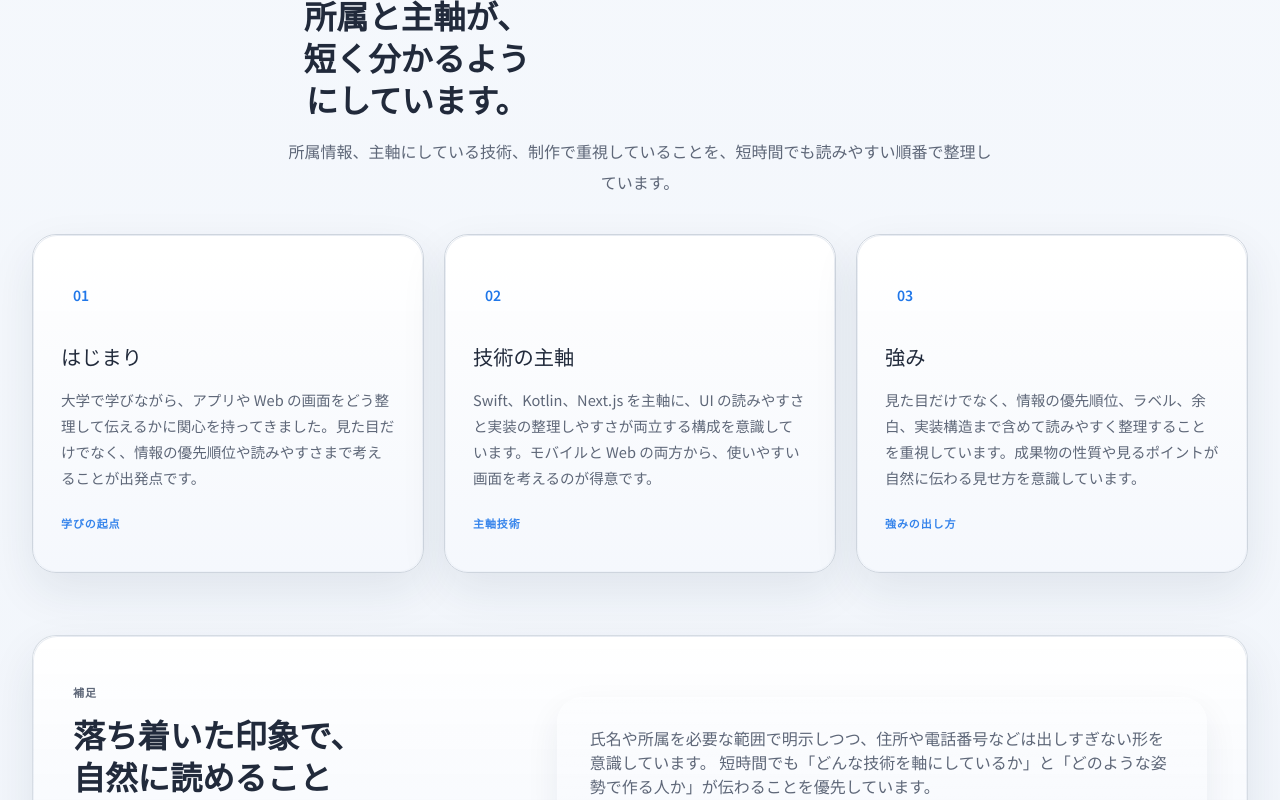
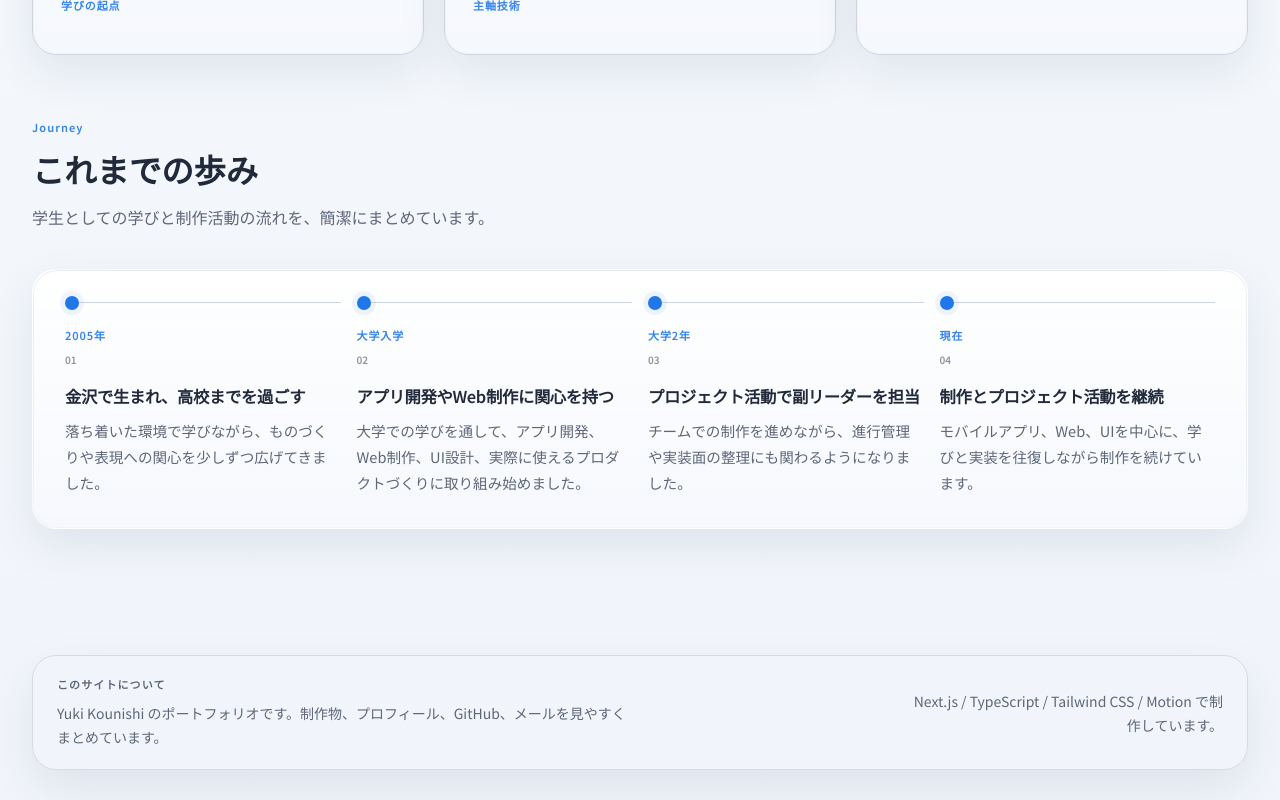
Before and after one commit to Kounishiyuuki/portfolio, a Next.js app: page /about in a window 1280 px wide. Shown: the part 1180-1980 px from the top of the page. Built offline with nearby package versions, Linux system fonts and the light colour scheme.

Commit message:
feat: add about journey section

```diff
--- a/src/app/about/page.tsx
+++ b/src/app/about/page.tsx
@@ -39,12 +39,39 @@ const storyBlocks = [
     index: "03",
     title: "強み",
     description:
-      "見た目だけでなく、情報の優先順位、ラベル、余白、実装構造まで含めて読みやすく整理することを重視しています。成果物の性質や見るポイントが自然に伝わる見せ方を意識しています。",
-    cta: "強みの出し方",
+      "情報の優先順位、ラベル、余白、実装構造まで含めて、使いやすい画面を考えています。",
+    cta: "UIと実装",
   },
 ] as const;
 
 const timelineItems = [...siteConfig.focusAreas, "情報設計", siteConfig.role] as const;
+
+const journeyItems = [
+  {
+    period: "2005年",
+    title: "金沢で生まれ、高校までを過ごす",
+    description:
+      "落ち着いた環境で学びながら、ものづくりや表現への関心を少しずつ広げてきました。",
+  },
+  {
+    period: "大学入学",
+    title: "アプリ開発やWeb制作に関心を持つ",
+    description:
+      "大学での学びを通して、アプリ開発、Web制作、UI設計、実際に使えるプロダクトづくりに取り組み始めました。",
+  },
+  {
+    period: "大学2年",
+    title: "プロジェクト活動で副リーダーを担当",
+    description:
+      "チームでの制作を進めながら、進行管理や実装面の整理にも関わるようになりました。",
+  },
+  {
+    period: "現在",
+    title: "制作とプロジェクト活動を継続",
+    description:
+      "モバイルアプリ、Web、UIを中心に、学びと実装を往復しながら制作を続けています。",
+  },
+] as const;
 
 export default function AboutPage() {
   return (
@@ -74,7 +101,7 @@ export default function AboutPage() {
                       プロフィール
                     </p>
                     <h1 className="ui-display-title layout-title-display text-foreground md:text-[clamp(2.4rem,4.9vw,5rem)]">
-                      所属と主軸が、<span className="text-accent">自然に伝わるプロフィール。</span>
+                      プロフィール
                     </h1>
                     <p className="ui-copy layout-reading md:text-[1.02rem]">
                       {siteConfig.school} {siteConfig.faculty} {siteConfig.department} に所属する {siteConfig.year}の {siteConfig.role} として、
@@ -87,7 +114,7 @@ export default function AboutPage() {
                       現在の主軸
                     </p>
                     <p className="mt-2 text-[14px] leading-[1.85] text-foreground/82">
-                      Swift / Kotlin / Next.js を軸に、モバイルと Web の両方から、情報の優先順位、読みやすさ、実装の整理しやすさを考えて画面を組み立てています。
+                      Swift / Kotlin / Next.js を軸に、モバイルと Web の UI 実装に取り組んでいます。
                     </p>
                   </div>
 
@@ -154,7 +181,7 @@ export default function AboutPage() {
                         {siteConfig.school} / {siteConfig.faculty} / {siteConfig.department}
                       </p>
                       <p className="mt-3 text-[12px] leading-[1.7] text-foreground/78">
-                        Swift / Kotlin / Next.js を中心に、情報設計を意識した読みやすい UI 実装を目指しています。
+                        Swift / Kotlin / Next.js を中心に、UI 実装と情報設計に取り組んでいます。
                       </p>
                     </div>
                   </div>
@@ -186,21 +213,9 @@ export default function AboutPage() {
           ))}
         </motion.div>
 
-        <motion.div variants={fadeInUp()} className="layout-header mx-auto mt-10 text-center md:mt-12">
-          <p className="ui-eyebrow text-muted-foreground">
-            読み方
-          </p>
-          <h2 className="ui-section-title layout-title-section mt-4 text-foreground">
-            所属と主軸が、短く分かるようにしています。
-          </h2>
-          <p className="ui-copy layout-reading mx-auto mt-4">
-            所属情報、主軸にしている技術、制作で重視していることを、短時間でも読みやすい順番で整理しています。
-          </p>
-        </motion.div>
-
         <motion.div
           variants={staggerChildren(0.08)}
-          className="mt-9 grid gap-5 md:grid-cols-2 md:items-stretch xl:grid-cols-3"
+          className="mt-8 grid gap-5 md:mt-10 md:grid-cols-2 md:items-stretch xl:grid-cols-3"
         >
           {storyBlocks.map((block) => (
             <motion.div key={block.index} variants={fadeInUp()}>
@@ -236,39 +251,67 @@ export default function AboutPage() {
       </motion.section>
 
       <motion.section
-        className="pt-[calc(var(--section-space)*0.9)]"
+        className="pt-10 md:pt-16"
         initial="initial"
         whileInView="animate"
         viewport={defaultViewport}
-        variants={fadeInUp()}
+        variants={staggerChildren(0.08)}
+        aria-labelledby="journey-heading"
       >
+        <motion.div variants={fadeInUp()} className="mb-7 space-y-3 md:mb-9">
+          <p className="ui-eyebrow text-accent/90">Journey</p>
+          <h2
+            id="journey-heading"
+            className="ui-section-title layout-title-section text-foreground"
+          >
+            これまでの歩み
+          </h2>
+          <p className="ui-copy layout-reading text-muted-foreground">
+            学生としての学びと制作活動の流れを、簡潔にまとめています。
+          </p>
+        </motion.div>
+
+        <motion.div variants={fadeInUp()}>
           <Card
             interactive={false}
             inset
-          padding="lg"
+            padding="none"
             tone="muted"
-          className="relative overflow-hidden rounded-[2rem] px-6 py-10 md:px-10 md:py-12"
+            className="overflow-hidden rounded-[1.8rem] border-white/10 bg-[linear-gradient(180deg,rgba(255,255,255,0.1),rgba(255,255,255,0.035))] px-5 py-6 shadow-[0_14px_34px_rgba(27,44,74,0.055)] md:px-8 md:py-8"
           >
-          <div className="pointer-events-none absolute inset-x-[18%] top-10 h-24 rounded-full bg-accent/8 blur-3xl" />
-          <div className="relative grid gap-8 xl:grid-cols-[0.82fr_minmax(0,1.18fr)] xl:items-center">
-            <div className="layout-header space-y-3">
-              <p className="ui-eyebrow text-muted-foreground">
-                補足
-              </p>
-              <h2 className="ui-section-title layout-title-section text-foreground">
-                落ち着いた印象で、自然に読めることを重視しています。
-              </h2>
+            <ol className="relative grid gap-0 md:grid-cols-4 md:gap-4">
+              {journeyItems.map((item, index) => (
+                <li
+                  key={item.period}
+                  className="relative grid gap-4 border-l border-white/12 pb-7 pl-6 last:pb-0 md:border-l-0 md:border-t md:pb-0 md:pl-0 md:pt-6"
+                >
+                  <span
+                    className="absolute -left-[0.45rem] top-1 flex size-3.5 rounded-full border border-accent/40 bg-accent shadow-[0_0_0_5px_rgba(88,148,255,0.1)] md:left-0 md:top-[-0.45rem]"
+                    aria-hidden="true"
+                  />
+                  <div className="flex items-baseline gap-3 md:flex-col md:gap-2">
+                    <span className="text-[11px] font-semibold tracking-[0.08em] text-accent/90">
+                      {item.period}
+                    </span>
+                    <span className="text-[10px] font-semibold text-muted-foreground/70">
+                      {String(index + 1).padStart(2, "0")}
+                    </span>
                   </div>
-
-            <div className="layout-reading-wide rounded-[1.55rem] border border-white/10 bg-[linear-gradient(180deg,rgba(255,255,255,0.08),rgba(255,255,255,0.03))] px-6 py-7 shadow-[0_14px_34px_rgba(27,44,74,0.07)] md:px-8 xl:justify-self-end">
-              <p className="ui-copy md:text-base">
-                氏名や所属を必要な範囲で明示しつつ、住所や電話番号などは出しすぎない形を意識しています。
-                短時間でも「どんな技術を軸にしているか」と「どのような姿勢で作る人か」が伝わることを優先しています。
+                  <div className="space-y-2">
+                    <h3 className="text-[1rem] font-semibold leading-[1.7] tracking-[-0.02em] text-foreground md:text-[1.02rem]">
+                      {item.title}
+                    </h3>
+                    <p className="ui-body-sm text-muted-foreground">
+                      {item.description}
                     </p>
                   </div>
-          </div>
+                </li>
+              ))}
+            </ol>
           </Card>
+        </motion.div>
       </motion.section>
+
     </PageContainer>
   );
 }
```
Also changed, not shown: 1 other file (tests, documents, lock files or other folders). Lines whose indentation alone changed are shown as unchanged.
